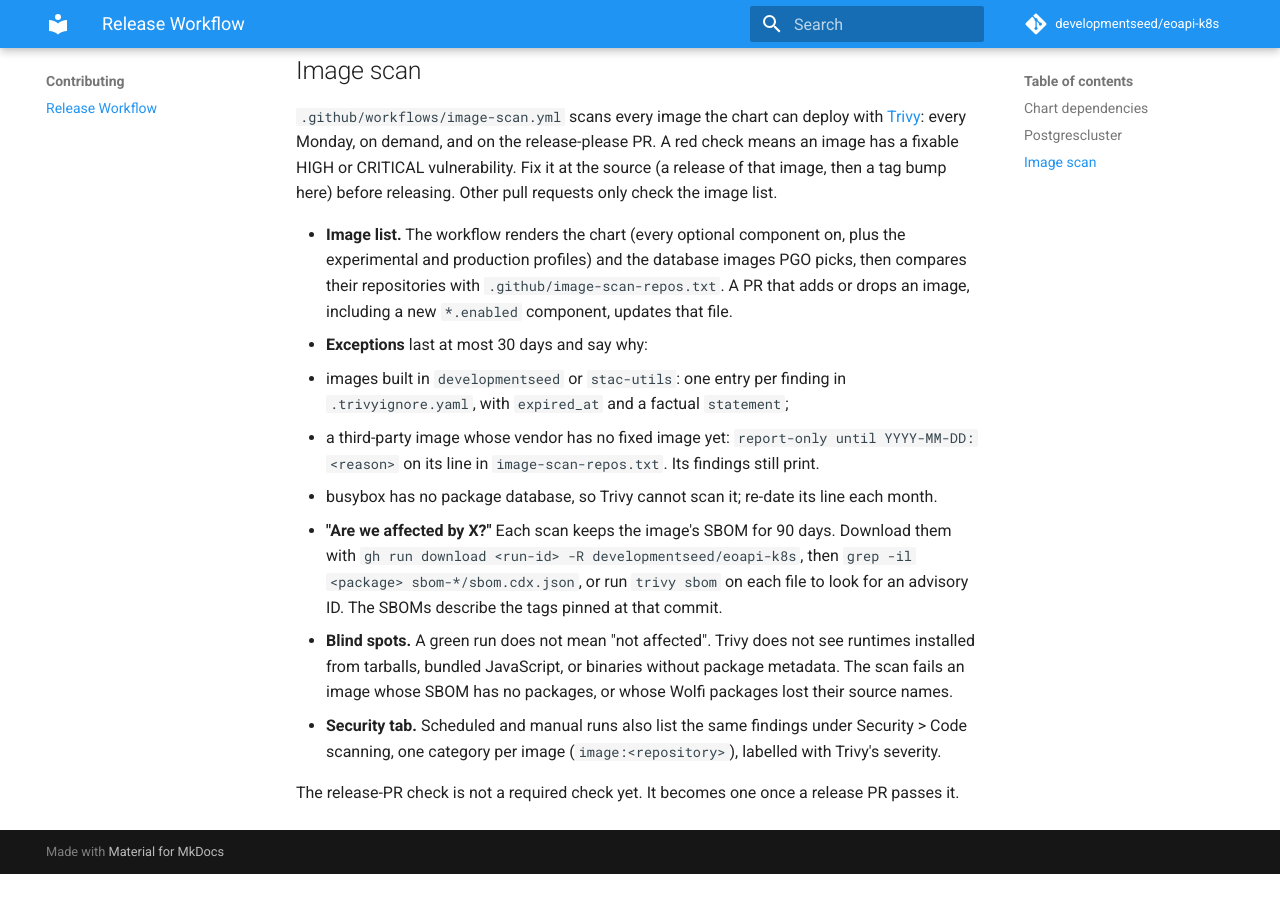
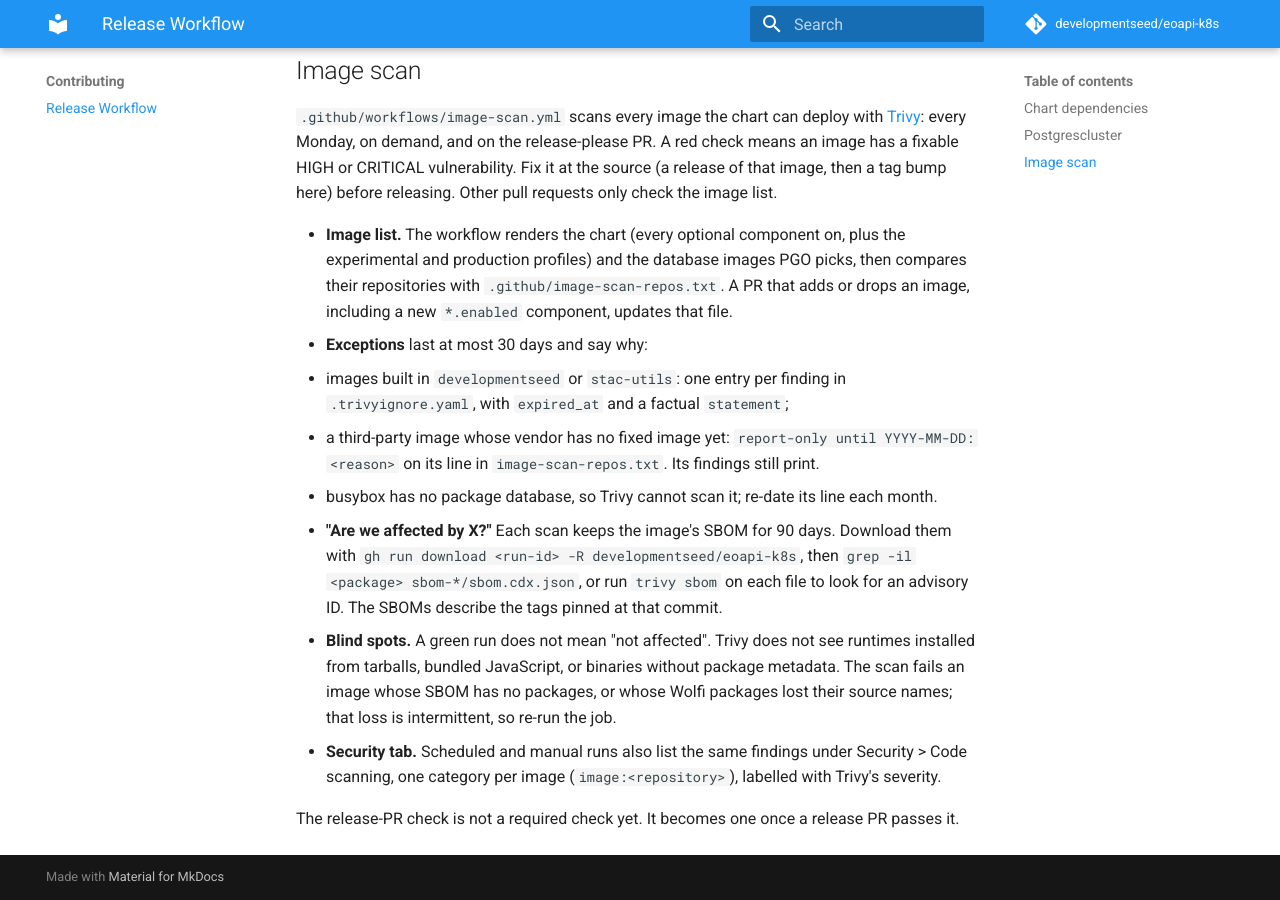
Before and after one commit to developmentseed/eoapi-k8s, an MkDocs documentation site: the page built from docs/release.md, in a window 1280 px wide and 900 px high, scrolled down 1077 px. Built offline with MkDocs 1.6.1 and Material for MkDocs 9.7.7, drawn with Linux system fonts in a browser that asks for light colours; comment, search, counter and statistics services are not loaded; before the commit the page ends 1951 px from its top, so only the background shows below that.

Commit message:
docs: say to re-run the image scan when the Wolfi guard fires

```diff
--- a/docs/release.md
+++ b/docs/release.md
@@ -50,7 +50,7 @@
   - a third-party image whose vendor has no fixed image yet: `report-only until YYYY-MM-DD: <reason>` on its line in `image-scan-repos.txt`. Its findings still print.
   - busybox has no package database, so Trivy cannot scan it; re-date its line each month.
 - **"Are we affected by X?"** Each scan keeps the image's SBOM for 90 days. Download them with `gh run download <run-id> -R developmentseed/eoapi-k8s`, then `grep -il <package> sbom-*/sbom.cdx.json`, or run `trivy sbom` on each file to look for an advisory ID. The SBOMs describe the tags pinned at that commit.
-- **Blind spots.** A green run does not mean "not affected". Trivy does not see runtimes installed from tarballs, bundled JavaScript, or binaries without package metadata. The scan fails an image whose SBOM has no packages, or whose Wolfi packages lost their source names.
+- **Blind spots.** A green run does not mean "not affected". Trivy does not see runtimes installed from tarballs, bundled JavaScript, or binaries without package metadata. The scan fails an image whose SBOM has no packages, or whose Wolfi packages lost their source names; that loss is intermittent, so re-run the job.
 - **Security tab.** Scheduled and manual runs also list the same findings under Security > Code scanning, one category per image (`image:<repository>`), labelled with Trivy's severity.
 
 The release-PR check is not a required check yet. It becomes one once a release PR passes it.
```
